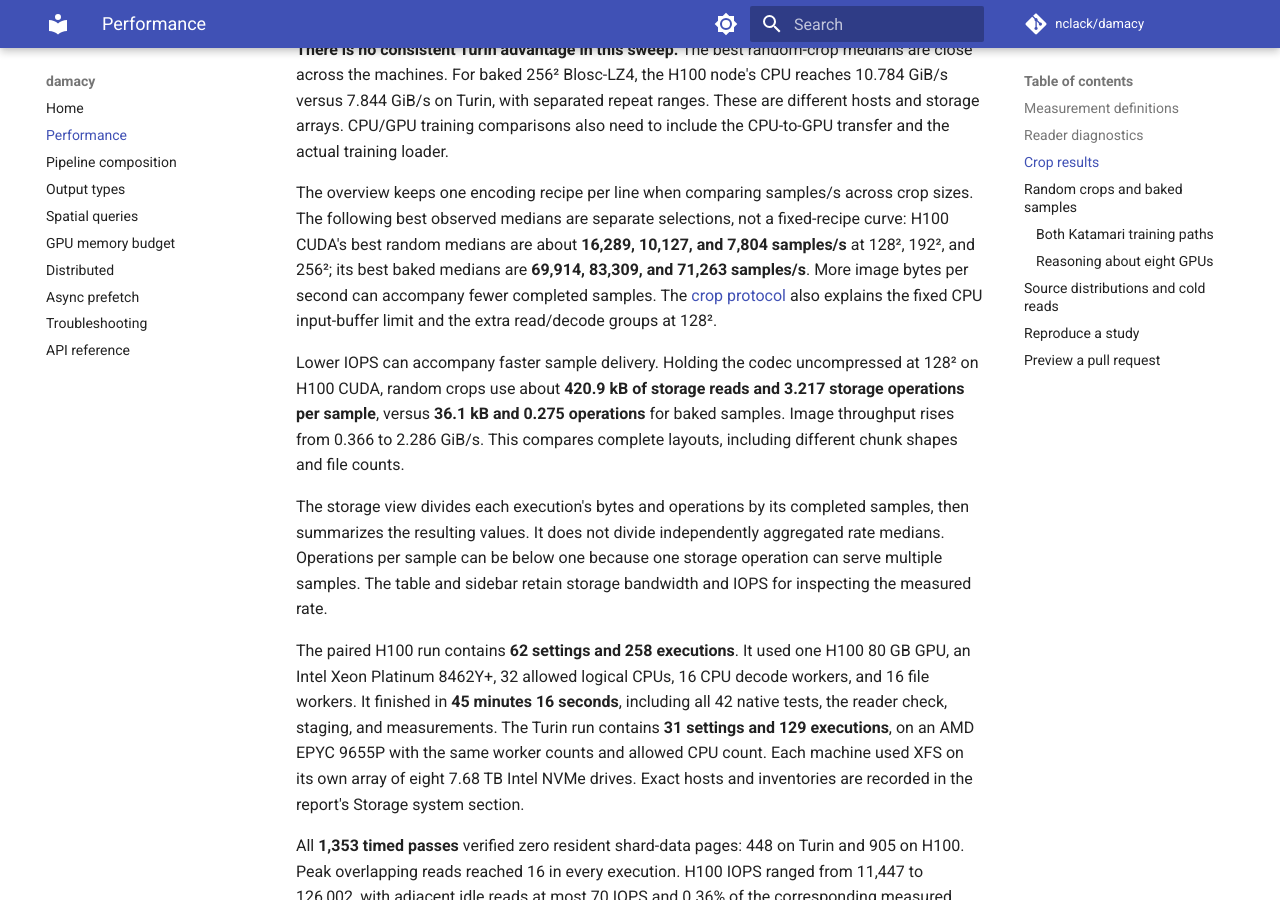
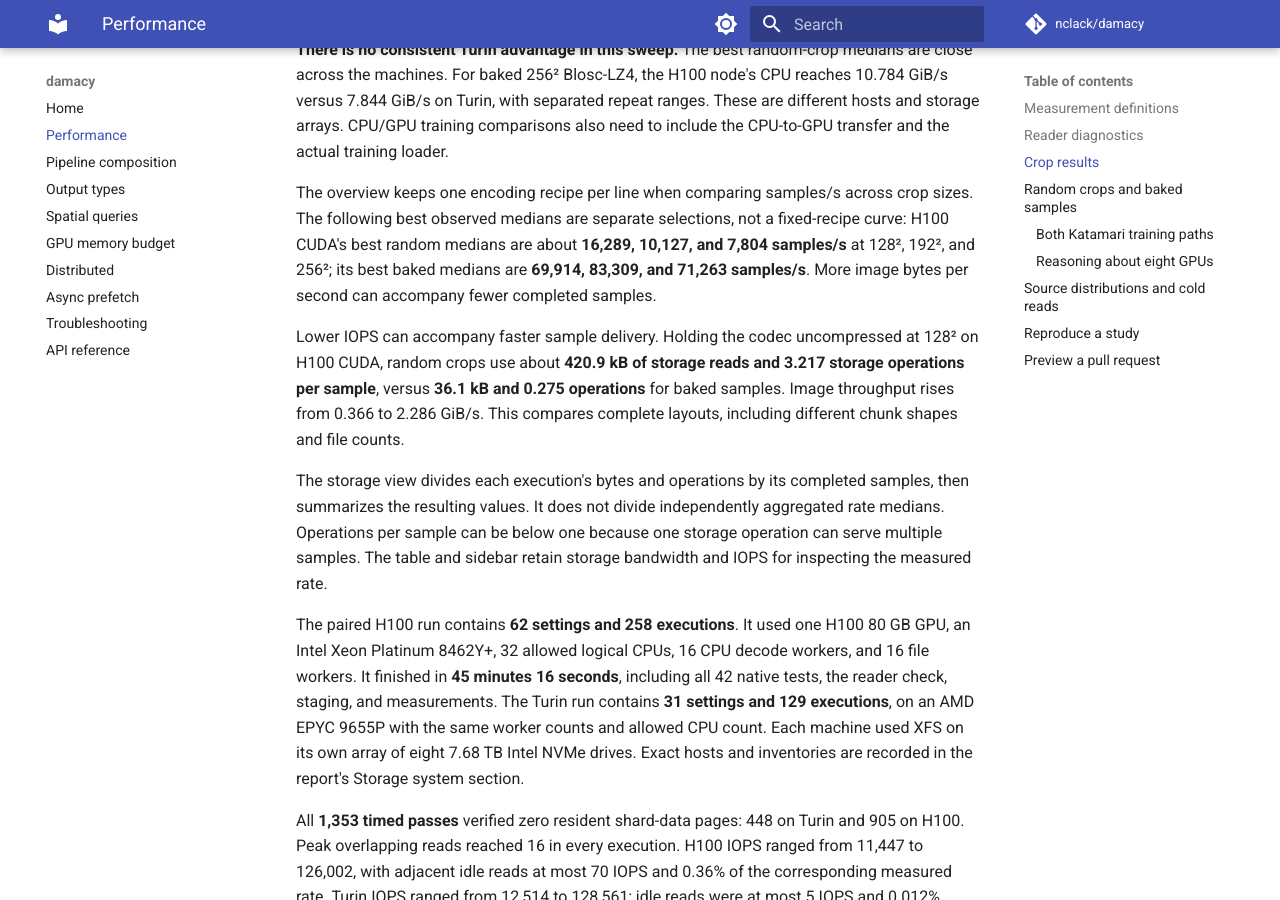
Before and after one commit to nclack/damacy, an MkDocs documentation site: the page built from docs/performance.md, in a window 1280 px wide and 900 px high, scrolled down 2820 px. Built offline with MkDocs 1.6.1 and Material for MkDocs 9.7.7, drawn with Linux system fonts in a browser that asks for light colours; comment, search, counter and statistics services are not loaded.

Commit message:
docs: simplify crop report notes

```diff
--- a/docs/pareto/index.html
+++ b/docs/pareto/index.html
@@ -41,8 +41,6 @@
         <div id="crop-comparison" class="comparison-grid two-columns"></div>
         <p id="crop-finding" class="finding-callout"></p>
         <p class="comparison-note">CPU output is in system RAM; CUDA output is in GPU memory. CPU results exclude the transfer needed for GPU training. The machines have separate storage arrays, so this does not isolate processor performance.</p>
-        <p class="comparison-note">Batching also changes: 128² baked CPU batches need three read/decode groups; 192² and 256² need one. This is a storage comparison, not an isolated crop-size effect or a complete training benchmark.</p>
-        <details class="comparison-method"><summary>Batch and memory limits</summary><p>Batches hold 36 MiB of float32 output and lookahead holds 144 MiB at every crop size. CPU input buffers hold 256 chunks. These limits give batches of 576, 256, and 144 samples at 128², 192², and 256² respectively.</p></details>
       </section>
       <section class="finding" aria-labelledby="parameter-title">
         <div class="finding-heading"><p class="figure-number">03 / CHUNKS &amp; BLOCKS</p><h2 id="parameter-title">Change one encoding parameter at a time</h2></div>
--- a/docs/pareto/style.css
+++ b/docs/pareto/style.css
@@ -160,8 +160,8 @@
 .crop-values .observed-range { font-size: .7rem; }
 .crop-values a { display: inline-block; padding: .15rem 0; }
 .finding-callout { padding: 1rem 1.2rem; border-left: 3px solid var(--blue); background: var(--surface); font-size: .9rem; }
-.comparison-method, .study-method { font-size: .85rem; max-width: 65rem; color: var(--muted); }
-.comparison-method summary, .study-method summary { color: var(--ink); padding: .4rem 0; }
+.study-method { font-size: .85rem; max-width: 65rem; color: var(--muted); }
+.study-method summary { color: var(--ink); padding: .4rem 0; }
 .parameter-pair { border-top: 1px solid var(--border); padding: .7rem 0; }
 .parameter-value { display: flex; flex-wrap: wrap; gap: .2rem 1rem; justify-content: space-between; font-size: .78rem; margin: .3rem 0; font-variant-numeric: tabular-nums; }
 .parameter-value a { color: var(--muted); }
--- a/docs/performance.md
+++ b/docs/performance.md
@@ -107,9 +107,7 @@
 fixed-recipe curve: H100 CUDA's best
 random medians are about **16,289, 10,127, and 7,804 samples/s** at 128², 192², and
 256²; its best baked medians are **69,914, 83,309, and 71,263 samples/s**. More image
-bytes per second can accompany fewer completed samples. The
-[crop protocol](#random-crops-and-baked-samples) also explains the fixed CPU
-input-buffer limit and the extra read/decode groups at 128².
+bytes per second can accompany fewer completed samples.
 
 Lower IOPS can accompany faster sample delivery. Holding the codec uncompressed
 at 128² on H100 CUDA, random crops use about **420.9 kB of storage reads and 3.217
```
Also changed, not shown: docs/pareto/report.js (+2 -11 lines).
